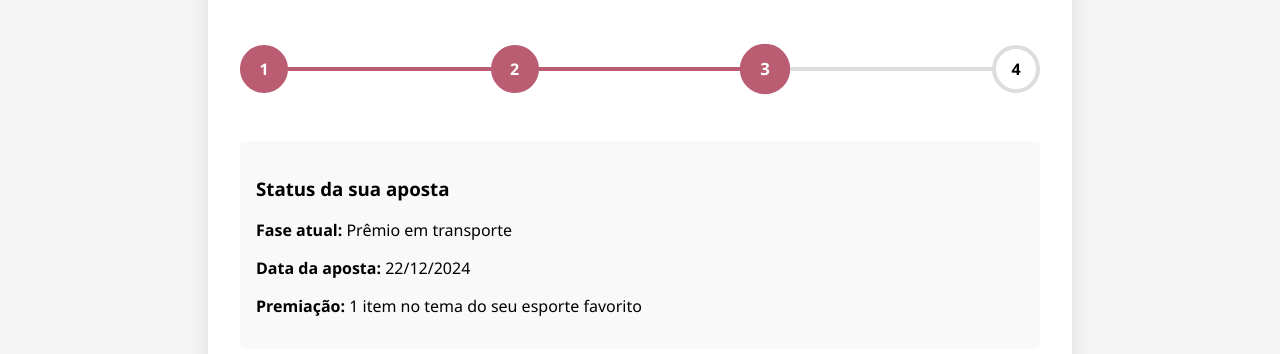
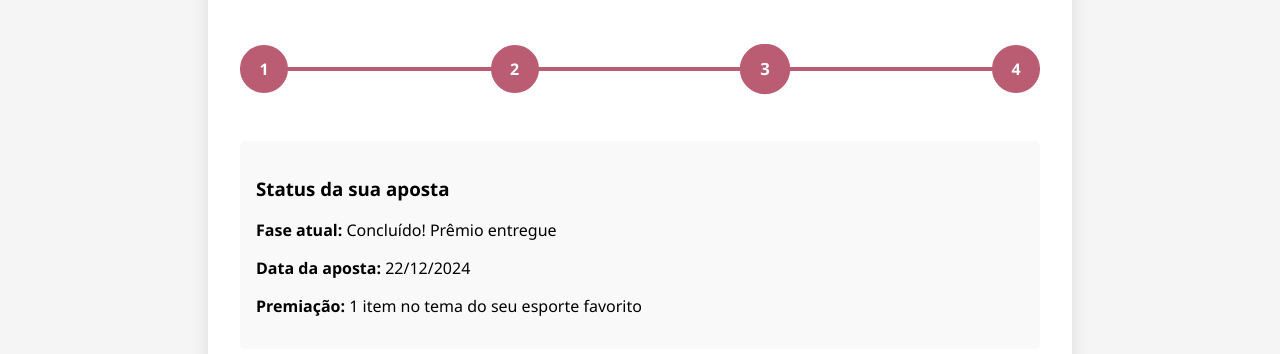
Before and after one commit to schrodingerscatlives/beterraba, a plain HTML site: page index.html in a window 1280 px wide. Shown: the part 280-634 px from the top of the page. Drawn offline with Linux system fonts and the light colour scheme.

Commit message:
Add files via upload

```diff
--- a/index.html
+++ b/index.html
@@ -156,7 +156,8 @@ body {
       <h3>Status da sua aposta</h3>
       <!-- <p><strong>Fase atual:</strong> Análise de validade da aposta</p> -->
 	  <!-- <p><strong>Fase atual:</strong> Prêmio em produção</p> -->
-	  <p><strong>Fase atual:</strong> Prêmio em transporte</p>
+	  <!-- <p><strong>Fase atual:</strong> Prêmio em transporte</p> -->
+	  <p><strong>Fase atual:</strong> Concluído! Prêmio entregue</p>
       <p><strong>Data da aposta:</strong> 22/12/2024</p>
       <p><strong>Premiação:</strong> 1 item no tema do seu esporte favorito</p>
     </div>
@@ -167,7 +168,8 @@ document.addEventListener('DOMContentLoaded', function() {
     const steps = document.querySelectorAll('.step');
     //let currentStep = 0;
 	//let currentStep = 1;
-	let currentStep = 2;
+	//let currentStep = 2;
+	let currentStep = 3;
 
     function updateProgress() {
         steps.forEach((step, index) => {
```
